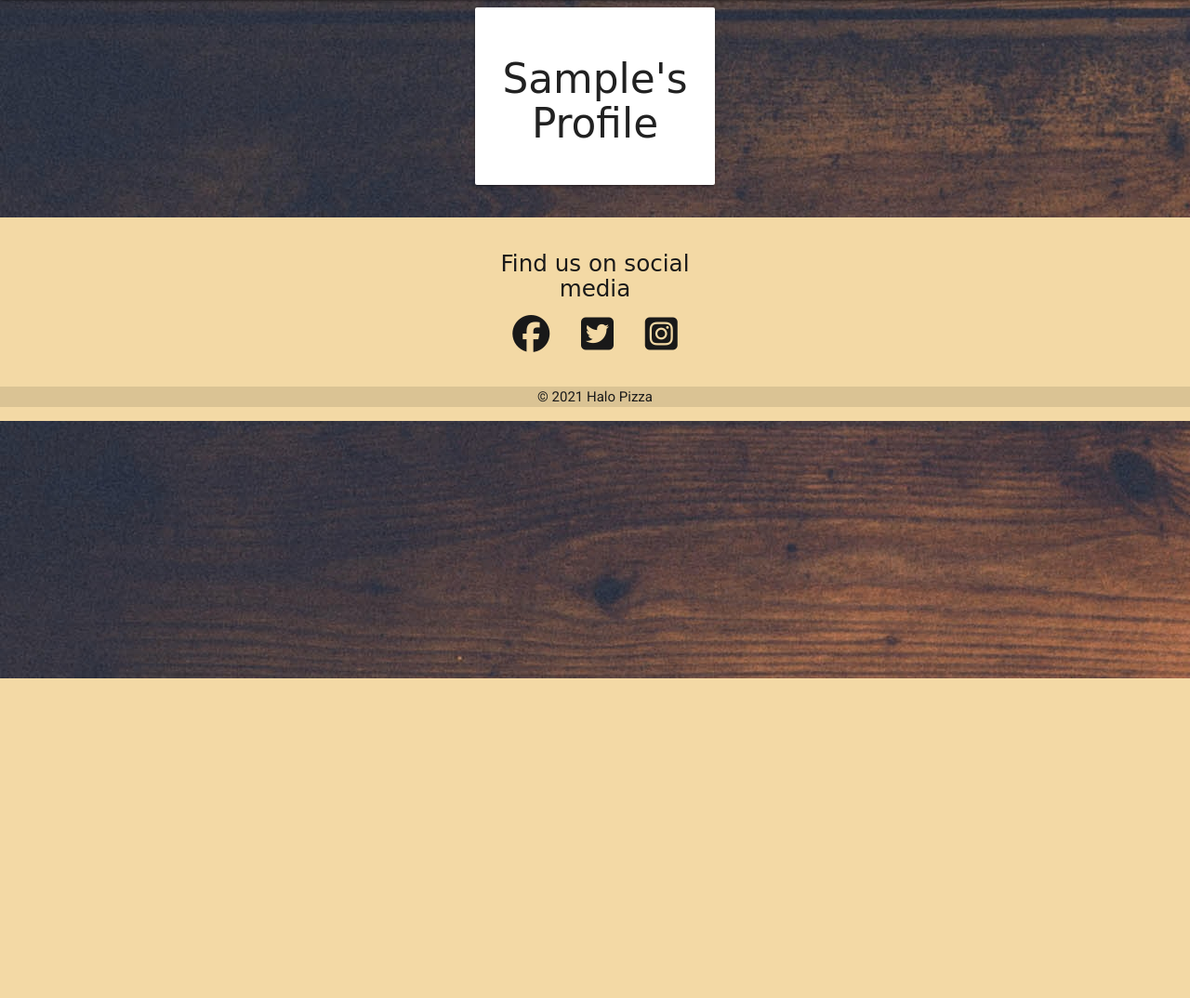
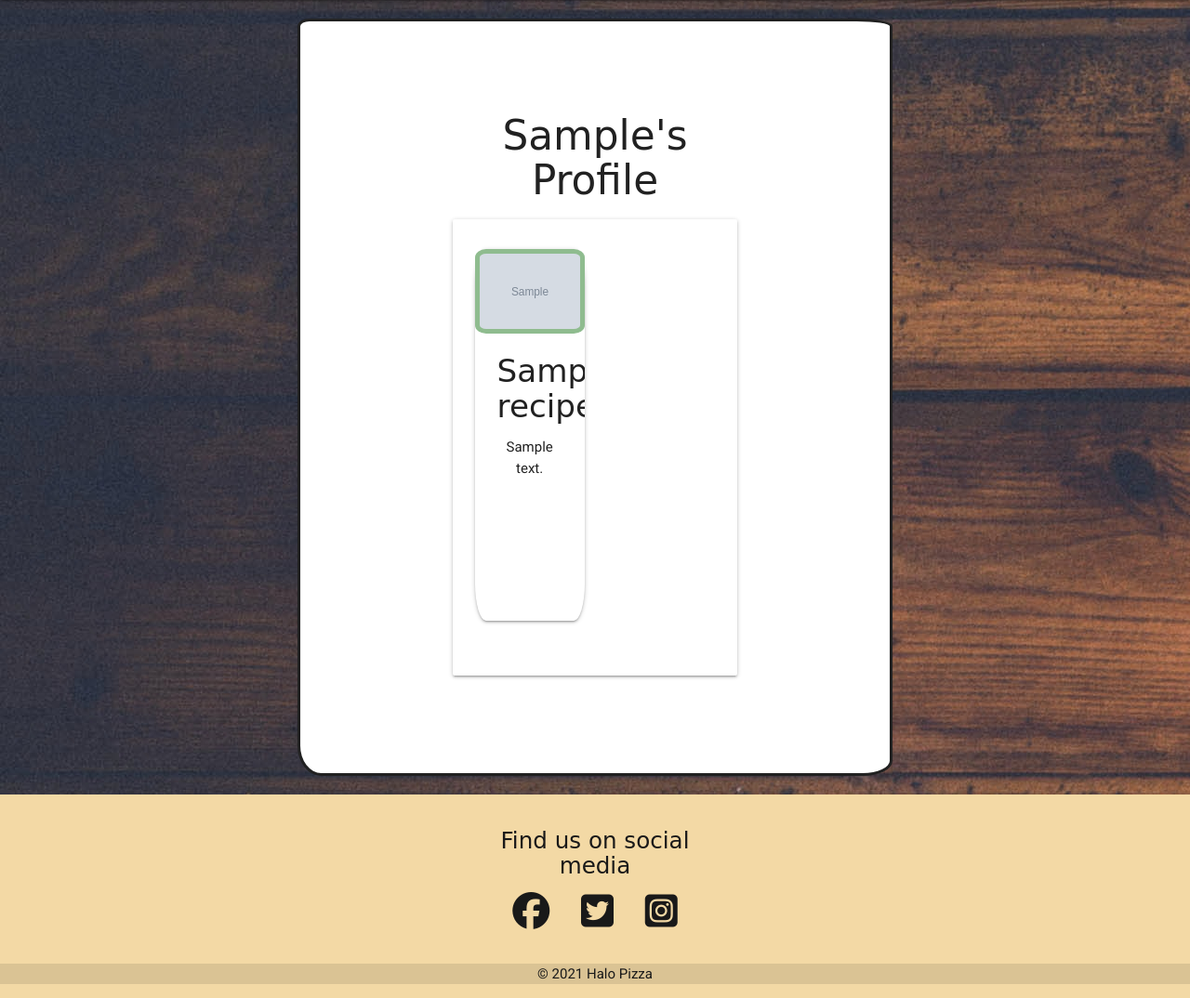
Before and after one commit to James-VT/MS3_Halo_Pizza, a Flask app: page /account/admin in a window 1280 px wide. Shown: the part 70-1144 px from the top of the page at 93% size. Before the commit the page ends 800 px from the top, so only its background shows below. Run offline with Flask 2, Linux system fonts and the light colour scheme; the visitor is signed in with stand-in values (Sample User, id 1); grey boxes marked "Sample" are stand-in pictures; a database or web service that is not in the repository returns one stand-in record (values such as "Sample title"); some libraries are stand-ins or nearby versions; some web fonts are replaced.

Commit message:
edit: Style profile page and adds user recipes

```diff
--- a/app.py
+++ b/app.py
@@ -115,7 +115,9 @@
     # grab the session user's username from db
     username = mongo.db.users.find_one(
         {"username": session["user"]})["username"]
-    return render_template("account.html", username=username)
+    recipes = list(mongo.db.recipes.find({"created_by": username}))
+
+    return render_template("account.html", username=username, recipes=recipes)
 
 
 @app.route("/logout")
--- a/static/css/style.css
+++ b/static/css/style.css
@@ -126,6 +126,20 @@
     border: 3px solid;
     border-radius: 2% 6% 5% 4% / 1% 1% 2% 4%;
     position: relative;
+}
+
+/* ------------------Account page */
+
+.account-card {
+    border: 3px solid;
+    border-radius: 2% 6% 5% 4% / 1% 1% 2% 4%;
+    padding: 70px;
+    text-align: center;
+    margin: auto;
+    margin-bottom: 20px;
+    width: 50%;
+    margin-top: 20px;
+    background: #ffffff;
 }
 
 /* ------------------View categories page */
--- a/templates/account.html
+++ b/templates/account.html
@@ -1,14 +1,36 @@
 {% extends "base.html" %}
 {% block content %}
 
+<div class="account-card">
     <div class="row">
         <div class="col s12 m8 offset-m2">
+            <h3 class="center-align">
+                {{ username.capitalize() }}'s Profile
+            </h3>
             <div class="card-panel">
-                <h3 class="center-align">
-                    {{ username.capitalize() }}'s Profile
-                </h3>
+                <div class="row">
+                    {% for recipe in recipes %}
+                    <div class="col s12 m6">
+                        <div class="card medium home-card-style">
+                            <div class="card-image card-image-background">
+                                <a href="#">
+                                    <a href="{{ url_for('view_recipe', recipe_id=recipe._id) }}">
+                                        <img src="{{ recipe.image_url }}" class="responsive-image home-page-image">
+                                    </a>
+                                </a>
+                            </div>
+                            <div class="card-content card-content-padding">
+                                <h4>{{ recipe.pizza_name }}</h4>
+                                <!-- <strong>{{ recipe.category_name }}</strong> -->
+                                <p>{{ recipe.short_description }}</p>
+                            </div>
+                        </div>
+                    </div>
+                    {% endfor %}
+                </div>
             </div>
         </div>
     </div>
+</div>
 
 {% endblock %}
```
